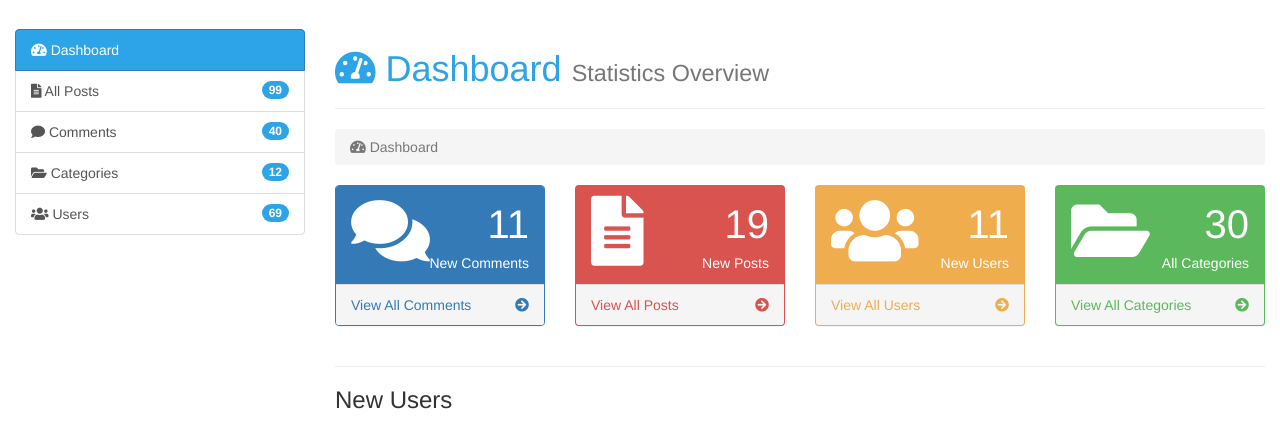
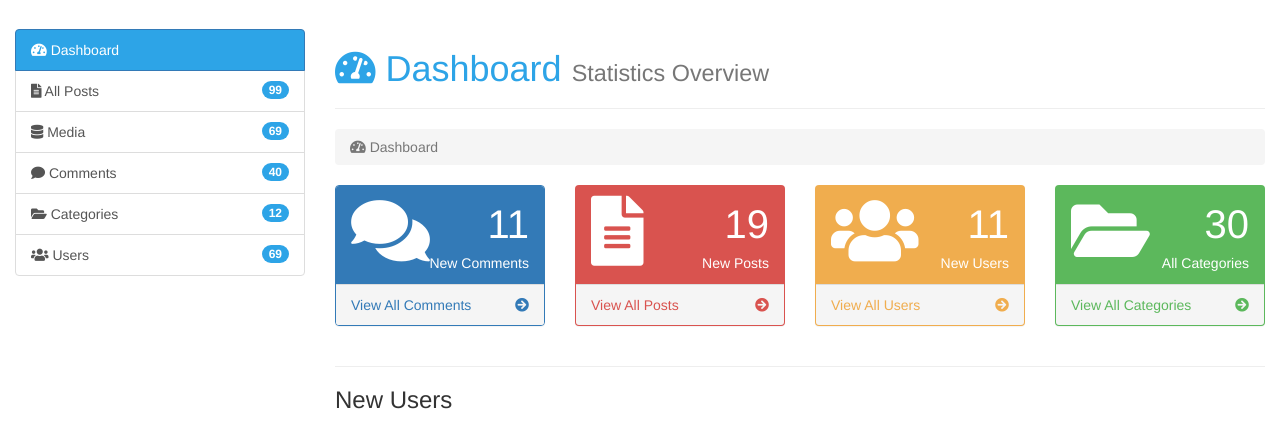
Before and after one commit to salman0butt/fully-functional-cms-in-php, a PHP site: page /admin/index.php in a window 1280 px wide. Shown: the part 61-486 px from the top of the page. Run offline with PHP 8.4, Linux system fonts and the light colour scheme; the visitor is signed in with stand-in values (Sample User, id 1); some libraries are stand-ins or nearby versions.

Commit message:
latest changes 1

```diff
--- a/admin/includes/sidebar.php
+++ b/admin/includes/sidebar.php
@@ -5,6 +5,10 @@
     <a href="post.php" class="list-group-item">
         <span class="badge ts">99</span>
         <i class="fas fa-file-alt"></i> All Posts
+    </a>
+    <a href="media.php" class="list-group-item">
+        <span class="badge ts">69</span>
+        <i class="fas fa-database"></i> Media
     </a>
     <a href="comments.php" class="list-group-item">
         <span class="badge ts">40</span>
```
